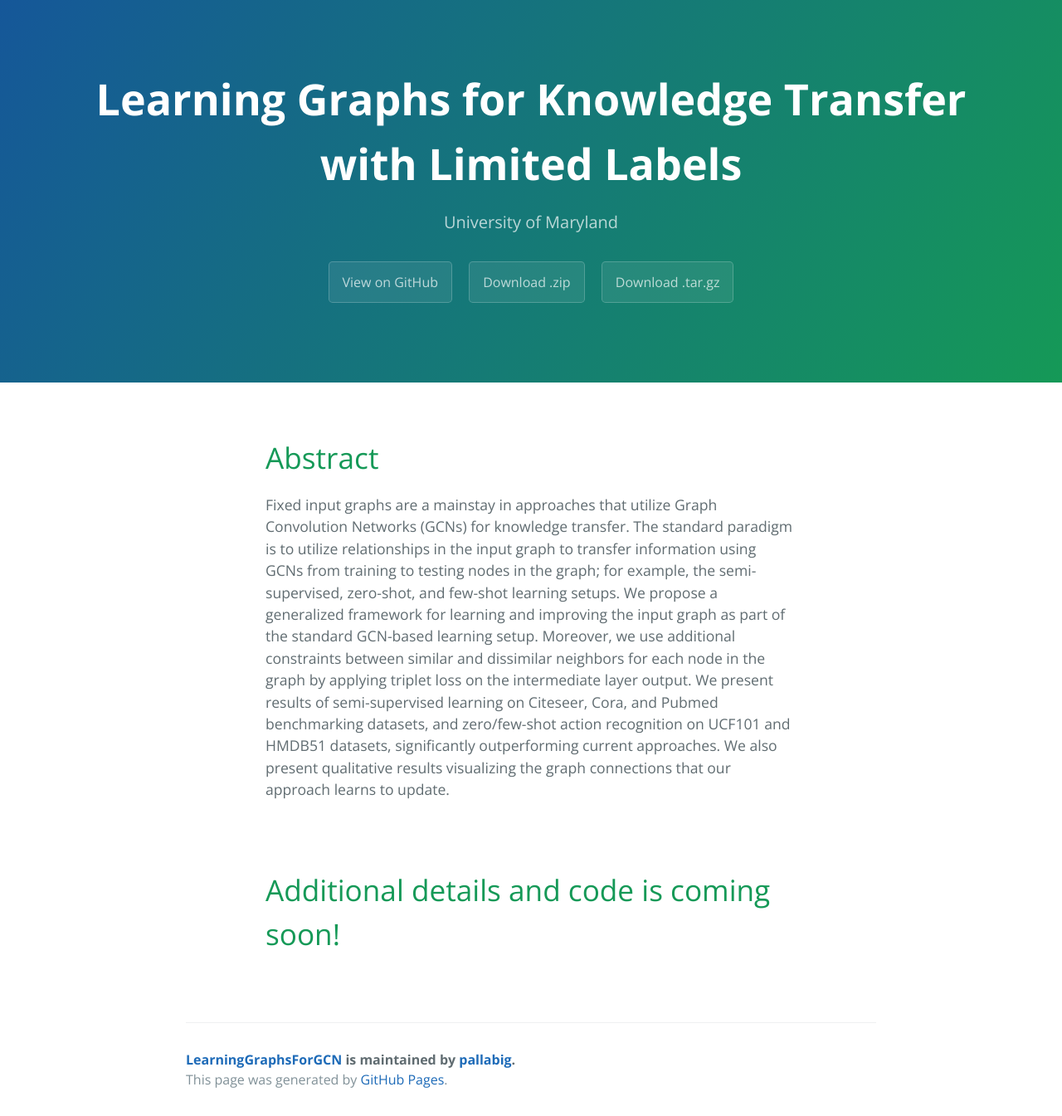
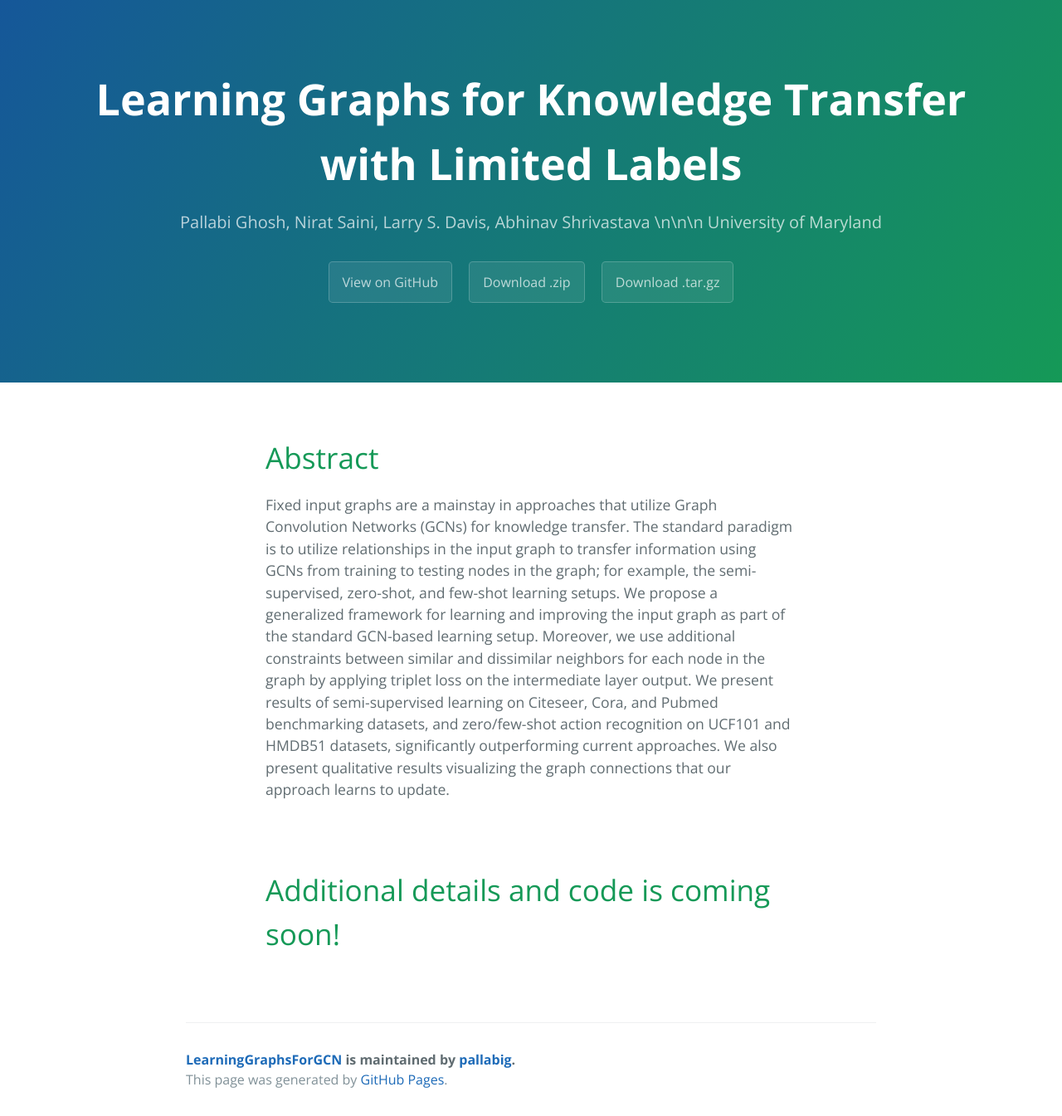
Before and after one commit to pallabig/LearningGraphsForGCN, a Jekyll site: the page built from index.md, in a window 1280 px wide. Shown: the whole page at 83% size. Built offline with Jekyll 4.4.1, drawn with Linux system fonts in a browser that asks for light colours; our own code applies the rules of GitHub Pages for plain Markdown files; some of the changed lines change nothing that is shown.

Commit message:
Update _config.yml

```diff
--- a/_config.yml
+++ b/_config.yml
@@ -4,10 +4,9 @@ show_downloads: true
 google_analytics:
 theme: jekyll-theme-cayman
 title: Learning Graphs for Knowledge Transfer with Limited Labels
-subtitle: >+
-             Pallabi Ghosh,        Nirat Saini,        Larry S. Davis,        Abhinav Shrivastava
+description: Pallabi Ghosh,        Nirat Saini,        Larry S. Davis,        Abhinav Shrivastava \n\n\n University of Maryland
 
-description: University of Maryland
+# description: University of Maryland
 github:
   github.repository_url: https://github.com/pallabig/LearningGraphsForGCN.git
   zip_url: https://github.com/pallabig/LearningGraphsForGCN/archive/refs/heads/gh-pages.zip
```
